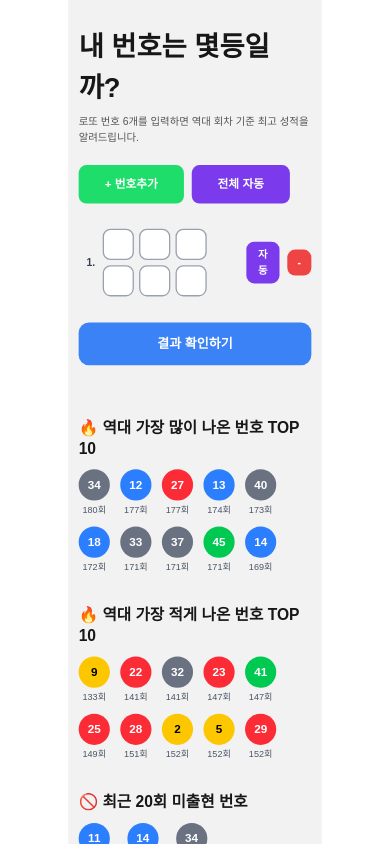
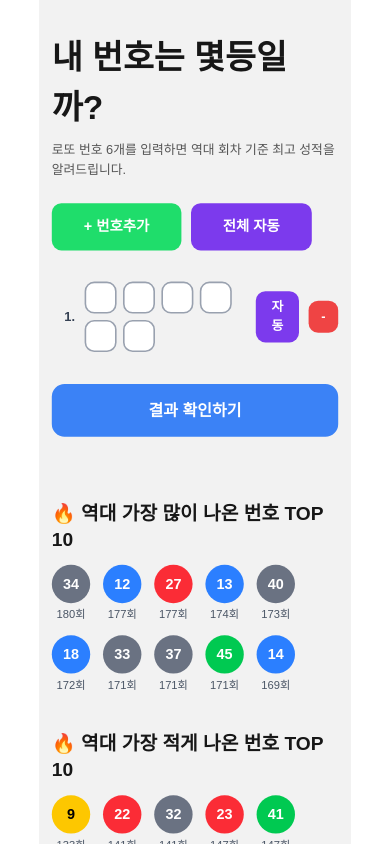
Before and after one commit to kzerowo/mylottorank, a Next.js app: page / in a window 390 px wide. Shown: the top 844 px of the page. Built offline with nearby package versions, Linux system fonts and the light colour scheme.

Commit message:
fir mobile buttonsize_1

```diff
--- a/src/app/components/LottoRow.js
+++ b/src/app/components/LottoRow.js
@@ -33,7 +33,7 @@ export default function LottoRow({
             onChange={(e) =>
               handleNumberChange(gameIndex, numberIndex, e.target.value)
             }
-            className="w-12 h-12 text-center border-2 border-gray-400 rounded-xl text-lg font-bold text-black bg-white"
+            className="w-10 h-10 md:w-12 md:h-12 text-center border-2 border-gray-400 rounded-xl text-base md:text-lg font-bold text-black bg-white"
           />
         ))}
       </div>
--- a/src/app/page.js
+++ b/src/app/page.js
@@ -339,7 +339,7 @@ export default function Home() {
   };
 
   return (
-    <main className="container mx-auto max-w-5xl px-4 scale-[0.65] md:scale-100 origin-top">
+    <main className="container mx-auto max-w-5xl px-4 scale-[0.80] md:scale-100 origin-top">
       <h1 className="title">내 번호는 몇등일까?</h1>
       <p className="desc">
         로또 번호 6개를 입력하면 역대 회차 기준 최고 성적을 알려드립니다.
```
